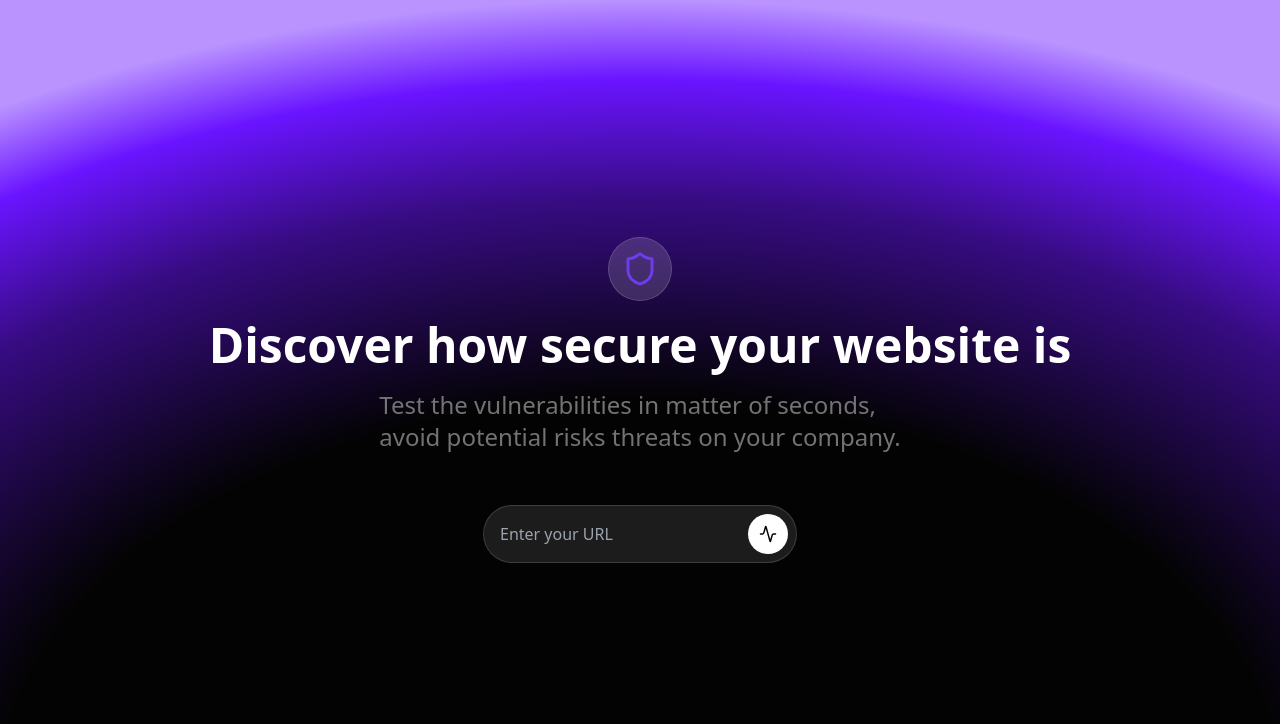
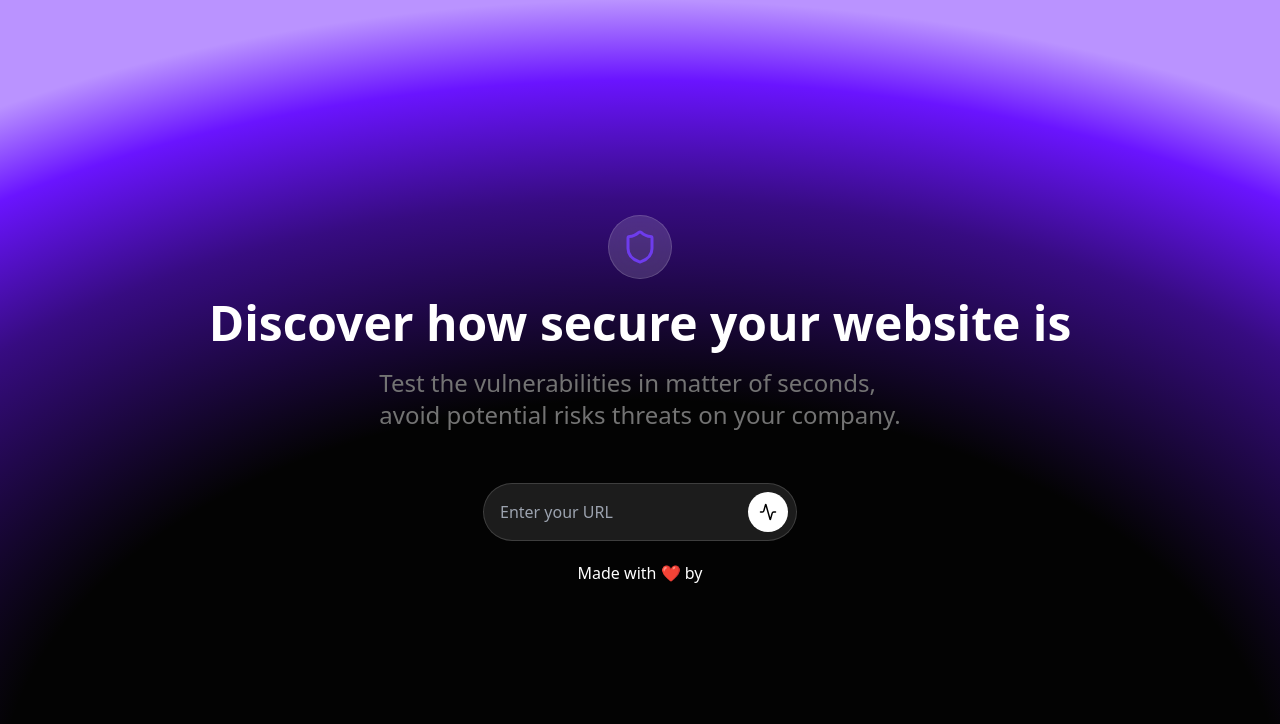
Before and after one commit to TugdualDek/projet-secu-logicielle, a Next.js app in the folder frontend/: page / in a window 1280 px wide. Shown: the top 724 px of the page. Built offline with nearby package versions, Linux system fonts and the light colour scheme.

Commit message:
Transparent section at the bottom of the gradient for transition

```diff
--- a/frontend/src/app/page.js
+++ b/frontend/src/app/page.js
@@ -4,7 +4,7 @@ import GradientBackground from '@/components/gradient-background';
 
 export default function Home() {
 	return (
-		<div className='w-full h-screen relative overflow-hidden'>
+		<div className='w-full h-screen relative'>
 			<div className="absolute z-20 w-full h-full flex flex-1 flex-col items-center justify-center gap-5">
 				<div className='h-16 w-16 flex items-center justify-center bg-white/15 backdrop-blur-md rounded-full border border-white/15 text-[#6E3CEC]'>
 					<Shield size={36}  />
@@ -18,6 +18,9 @@ export default function Home() {
 						<Activity size={18} />
 					</button>
 				</div>
+				<div>
+					Made with ❤️ by
+				</div>
 			</div>
 			<GradientBackground />
 		</div>
--- a/frontend/src/components/gradient-background.jsx
+++ b/frontend/src/components/gradient-background.jsx
@@ -1,7 +1,8 @@
 const GradientBackground = () => {
     return (
-        <div className="absolute z-10 inset-0 h-[100vh] backdrop-blur-[100px] bg-[#ffffff03]">
-            <div className="h-full bg-[radial-gradient(ellipse_100%_100%_at_bottom,rgba(0,0,0,0)_50%,rgba(106,20,255,0.5)_75%,#6A14FF_90%,#BA93FF_100%)]" />
+        <div className="absolute z-10 inset-0 backdrop-blur-[100px] bg-[#ffffff03]">
+            <div className="h-screen bg-[radial-gradient(ellipse_100%_100%_at_bottom,rgba(0,0,0,0)_50%,rgba(106,20,255,0.5)_75%,#6A14FF_90%,#BA93FF_100%)]" />
+            <div className="h-screen" />
         </div>
     );
 }
```
